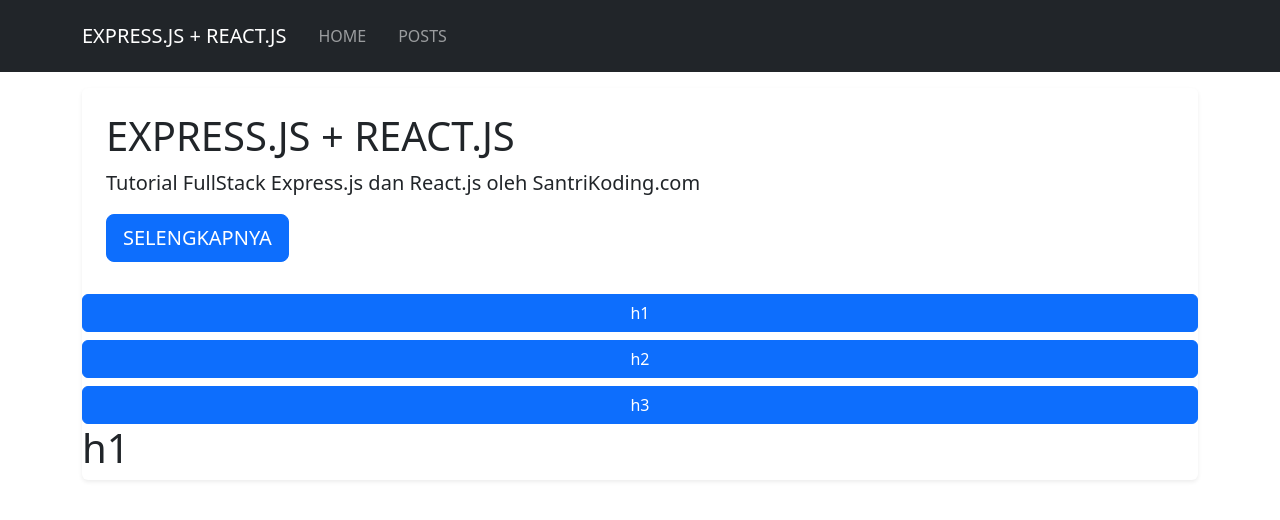
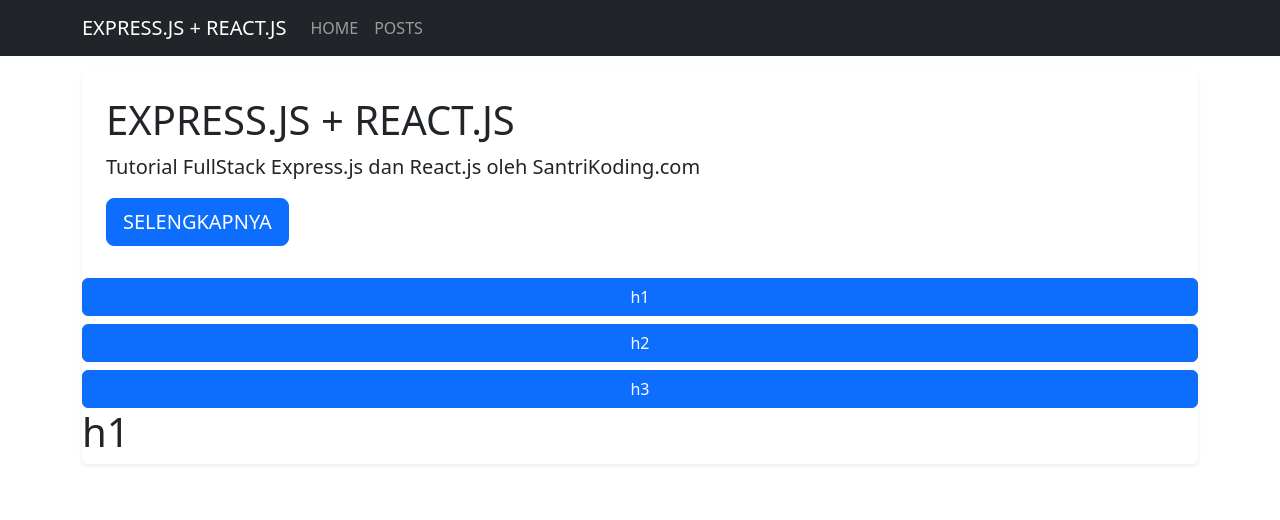
Before and after one commit to rpl-yaso-2324/express-react-api, a React (Vite) app: page / in a window 1280 px wide. Shown: the top 520 px of the page. Built offline with nearby package versions, Linux system fonts and the light colour scheme.

Commit message:
postingan

```diff
--- a/src/components/layouts/Header.jsx
+++ b/src/components/layouts/Header.jsx
@@ -10,16 +10,15 @@ function Header(params) {
             <Navbar.Toggle aria-controls="responsive-navbar-nav" />
               <Navbar.Collapse id="responsive-navbar-nav">
                 <Nav className="me-auto">
-                  <Nav.Link>
+
                    <Link to="/" className="nav-link">
                    HOME
                    </Link>
-                  </Nav.Link>
-                  <Nav.Link>
+
                    <Link to="/posts" className="nav-link">
                     POSTS
                    </Link>
-                  </Nav.Link>
+
                 </Nav>
             </Navbar.Collapse>
         </Container>
--- a/src/components/pages/posts/IndexPosts.jsx
+++ b/src/components/pages/posts/IndexPosts.jsx
@@ -27,7 +27,7 @@ function IndexPost() {
    //function "fetchData"
    const fetchData = async () => {
     //fetching
-    const response = await axios.get('http://localhost:3000/api/posts');
+    const response = await axios.get('http://localhost:3000/api/postingan');
     //get response data
     const dataPosts = await response.data.data;
 
```
